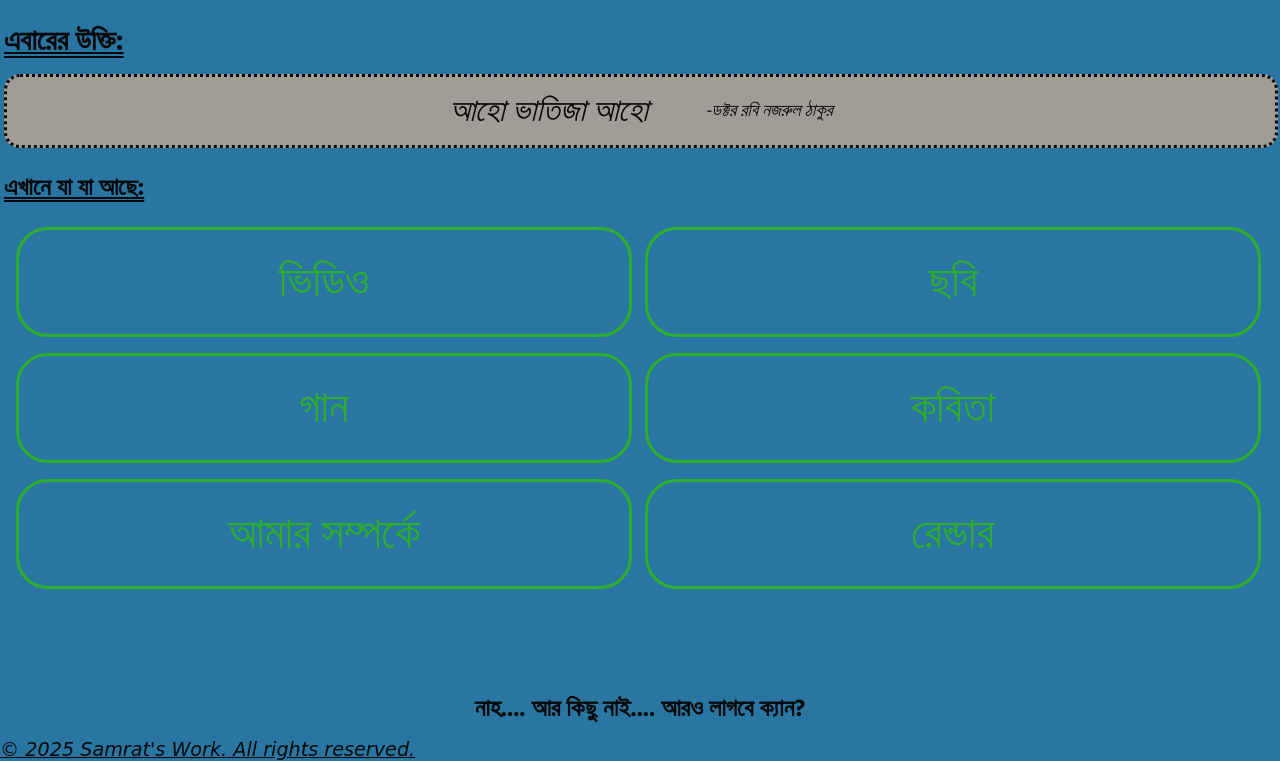
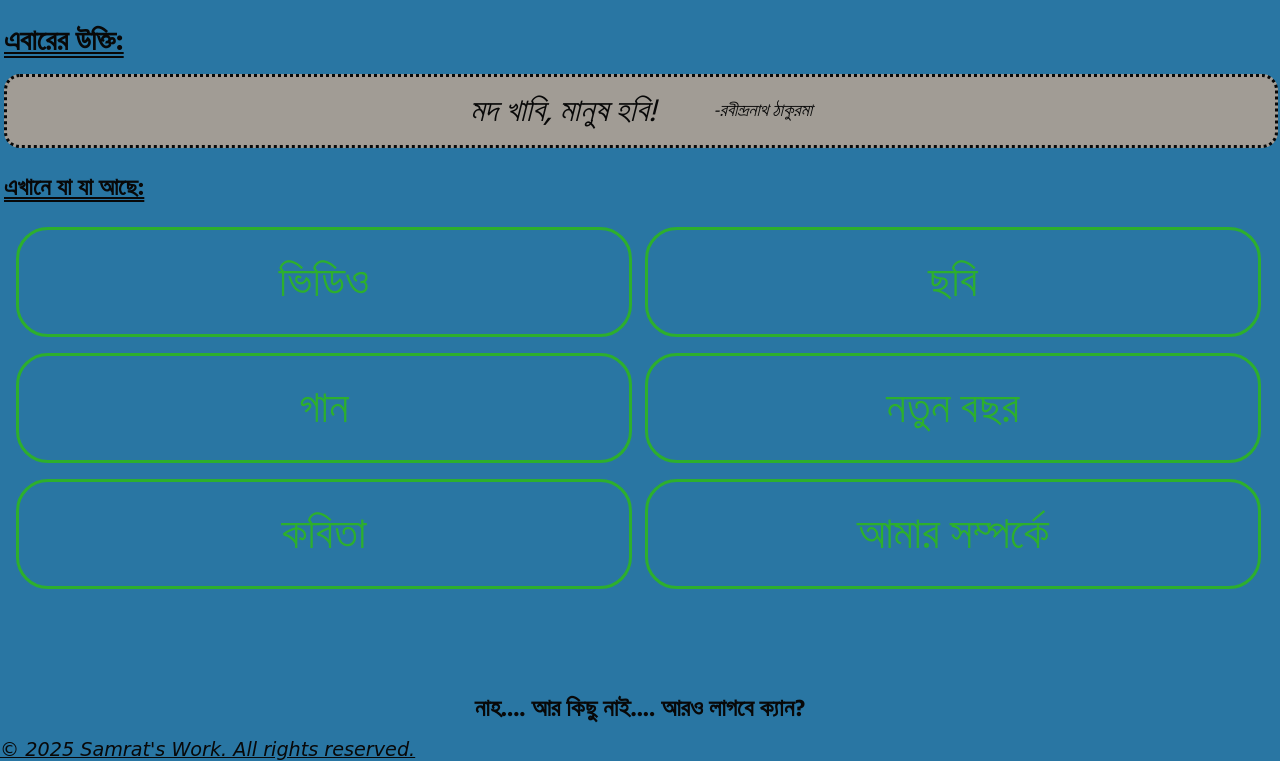
Before and after one commit to SamratBarai/samrats-work, a website with bundled scripts: page index.html in a window 1280 px wide. Shown: the part 132-893 px from the top of the page. Built offline with nearby package versions, Linux system fonts and the light colour scheme; no server answers; a web font is replaced by a local one.

Commit message:
edit stuff

```diff
--- a/index.html
+++ b/index.html
@@ -53,9 +53,9 @@
         <h1 class="daily-quote-title" lang="bn">এবারের উক্তি:</h1>
         <div style="height: 10px;"></div>
         <div class="daily-quote">
-          <em class="quote" lang="bn" id="quote">আহো ভাতিজা আহো</em>
+          <em class="quote" lang="bn" id="quote">মদ খাবি, মানুষ হবি!</em>
           <em style="font-size: large;">&nbsp;&nbsp;&nbsp;&nbsp;&nbsp;&nbsp;&nbsp;&nbsp;&nbsp;&nbsp;&nbsp;&nbsp;&nbsp;
-              -ডক্টর রবি নজরুল ঠাকুর</em>
+              -রবীন্দ্রনাথ ঠাকুরমা</em>
         </div>
       </div>
 
@@ -72,12 +72,13 @@
 
         <div class="row-2">
           <a href="htmls/music.html" class="page music" lang="bn"><div>গান</div></a>
-          <a href="htmls/poems.html" class="page poem" lang="bn"><div>কবিতা</div></a>
+          <a href="HNY/index.html" class="page new-year" lang="bn"><div>নতুন বছর</div></a>
         </div>
 
         <div class="row-3">
+          <a href="htmls/poems.html" class="page poem" lang="bn"><div>কবিতা</div></a>
           <a href="htmls/me.html" class="page me" lang="bn"><div>আমার সম্পর্কে</div></a>
-          <a href="htmls/render.html" class="page render" lang="bn"><div>রেন্ডার</div></a>
+          <!-- <a href="htmls/render.html" class="page render" lang="bn"><div>রেন্ডার</div></a> -->
           <!-- <a href="htmls/rohit.html" class="page rohit" lang="bn"><div>টপ সিক্রেট</div></a> -->
         </div>
       </div>
```
